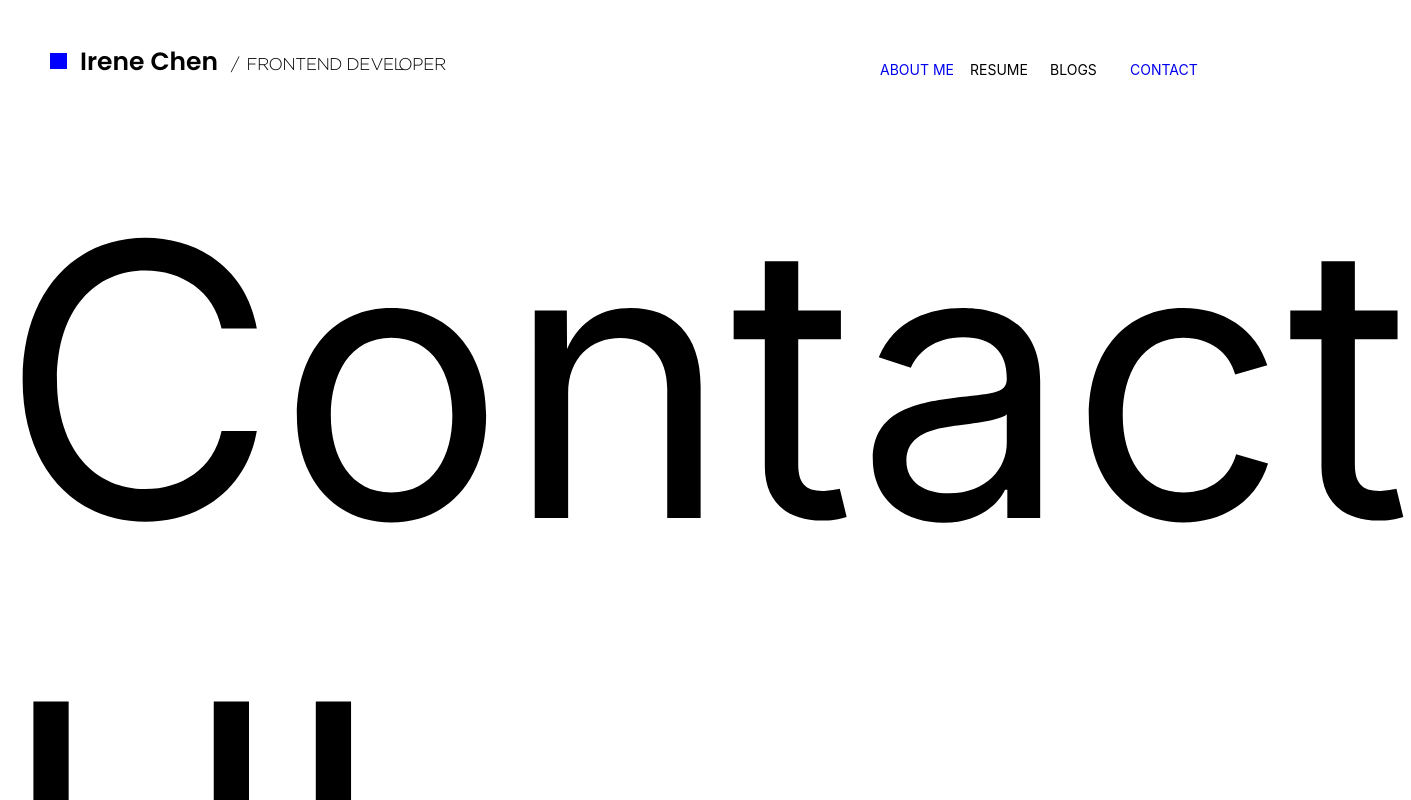
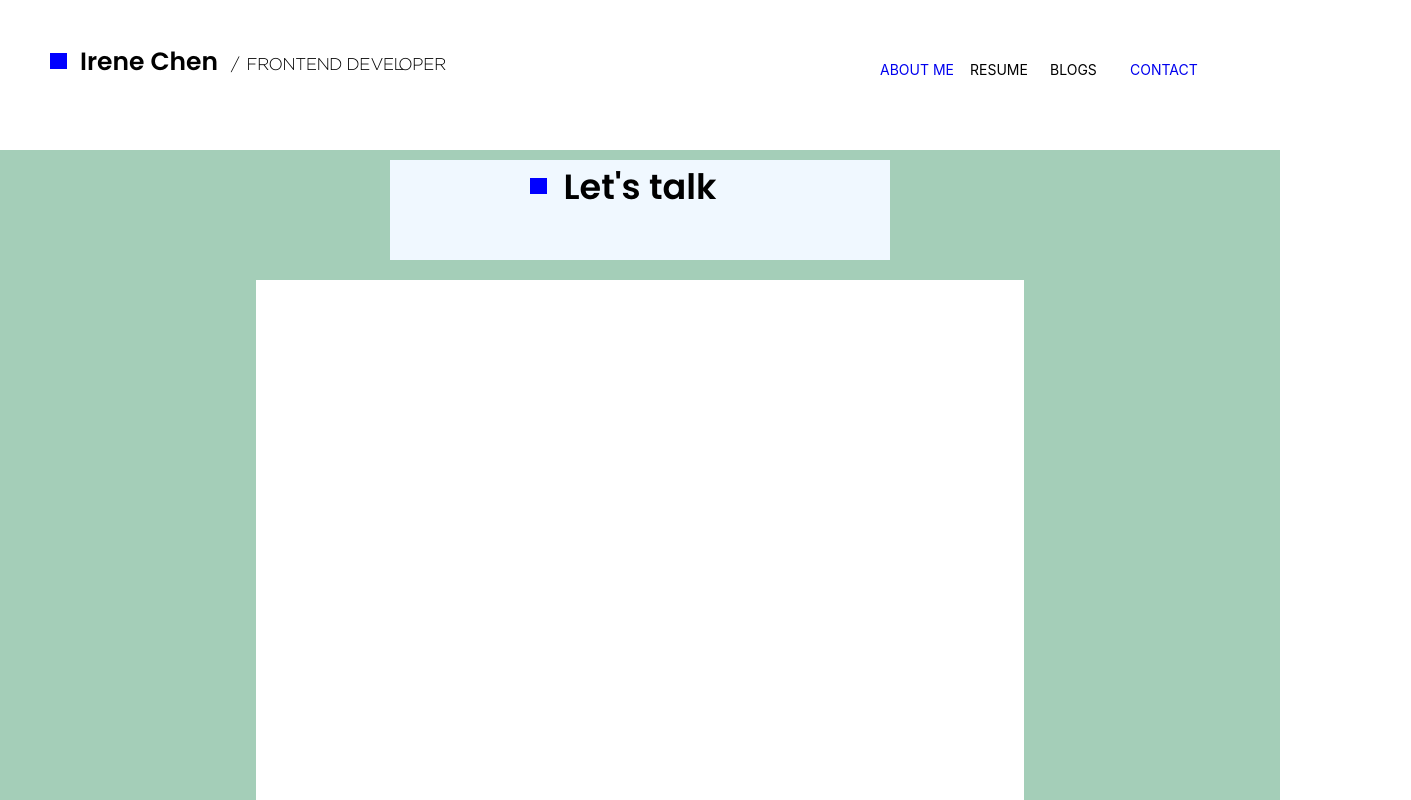
Before and after one commit to cxcongcong/e-portfolio, a React (Create React App) app: page /Contact in a window 1280 px wide. Shown: the top 800 px of the page, 1411 px wide, since content can reach past the window. Built offline with nearby package versions, Linux system fonts and the light colour scheme.

Commit message:
contact page updated

```diff
--- /dev/null
+++ b/src/components/Contact/Contact.css
@@ -0,0 +1,32 @@
+@font-face {
+    font-family: "poppinsemibold";
+    src: url("../../../public/fonts/PoppinsSemibold-8l8n.otf");
+}
+
+.contact {
+    background-color: #a4ceb8;
+    width: 100%;
+    display: flex;/*vertical center*/
+    flex-direction: column;
+    justify-content: center;
+}
+
+.contact-heading {
+    width: 500px;
+    height: 100px;
+    margin: 0 auto;
+    background-color: aliceblue;
+    text-align: center;
+    margin: 10px auto;
+    font-family: 'poppinsemibold';
+    font-size: 35px;
+    font-weight: bold;
+    position: relative;
+}
+
+.contact-table {
+    width: 60%;
+    height: 700px;
+    background-color: white;
+    margin: 10px auto;
+}
--- a/src/components/Contact/Contact.js
+++ b/src/components/Contact/Contact.js
@@ -1,8 +1,15 @@
+import './Contact.css';
+import Square from '../Icons/Square';
+
 function Contact() {
     return (
-        <div>
-            <div style={{fontSize:'380px'}}>Contact</div>
-            <div style={{fontSize:'380px'}}>HI</div>
+        <div className='contact'>
+            <div className='contact-heading'>
+                <Square bgcolor="blue" left="140px" top="18px"/> Let's talk
+            </div>
+            <div className='contact-table'>
+
+            </div>
         </div>
     )
 }
```
Also changed, not shown: src/components/Content/Content.css (added).
